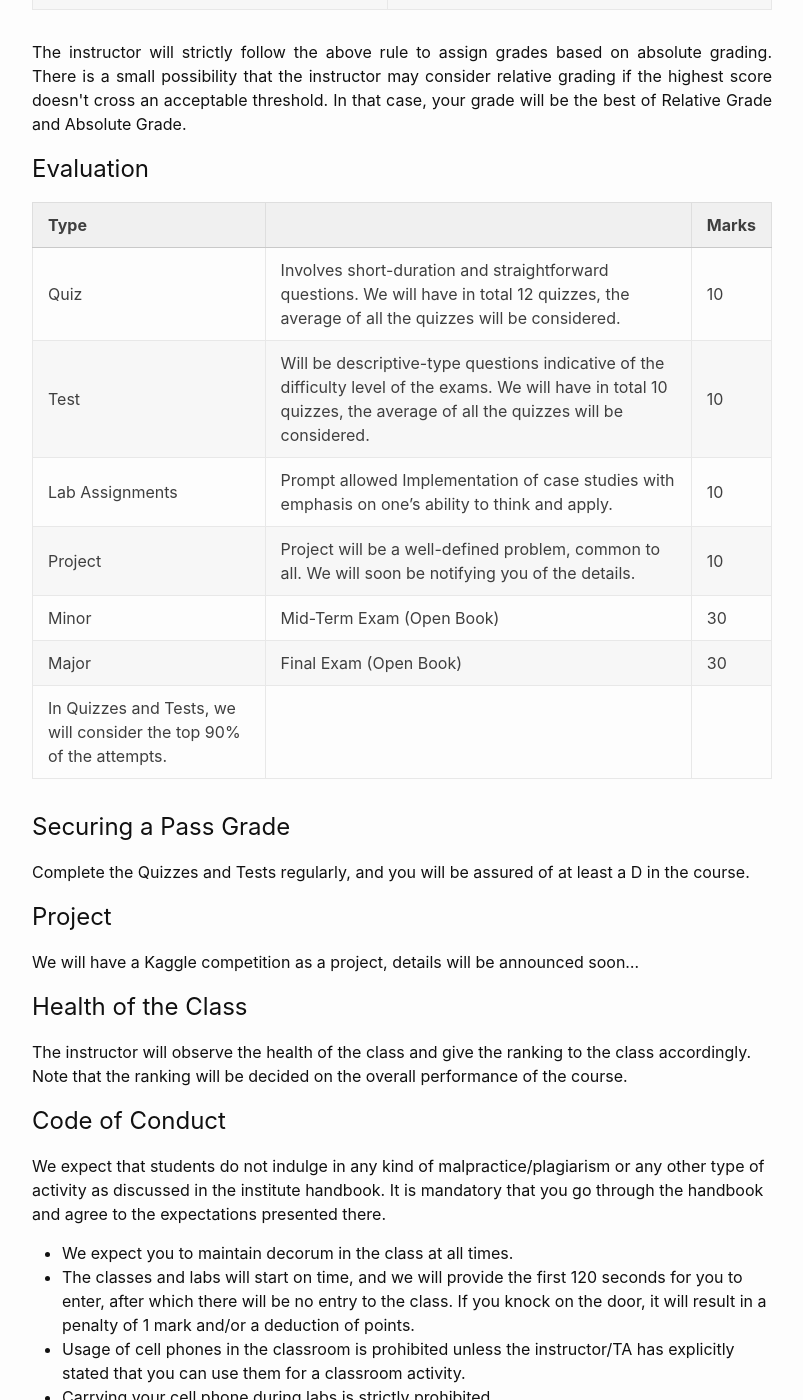
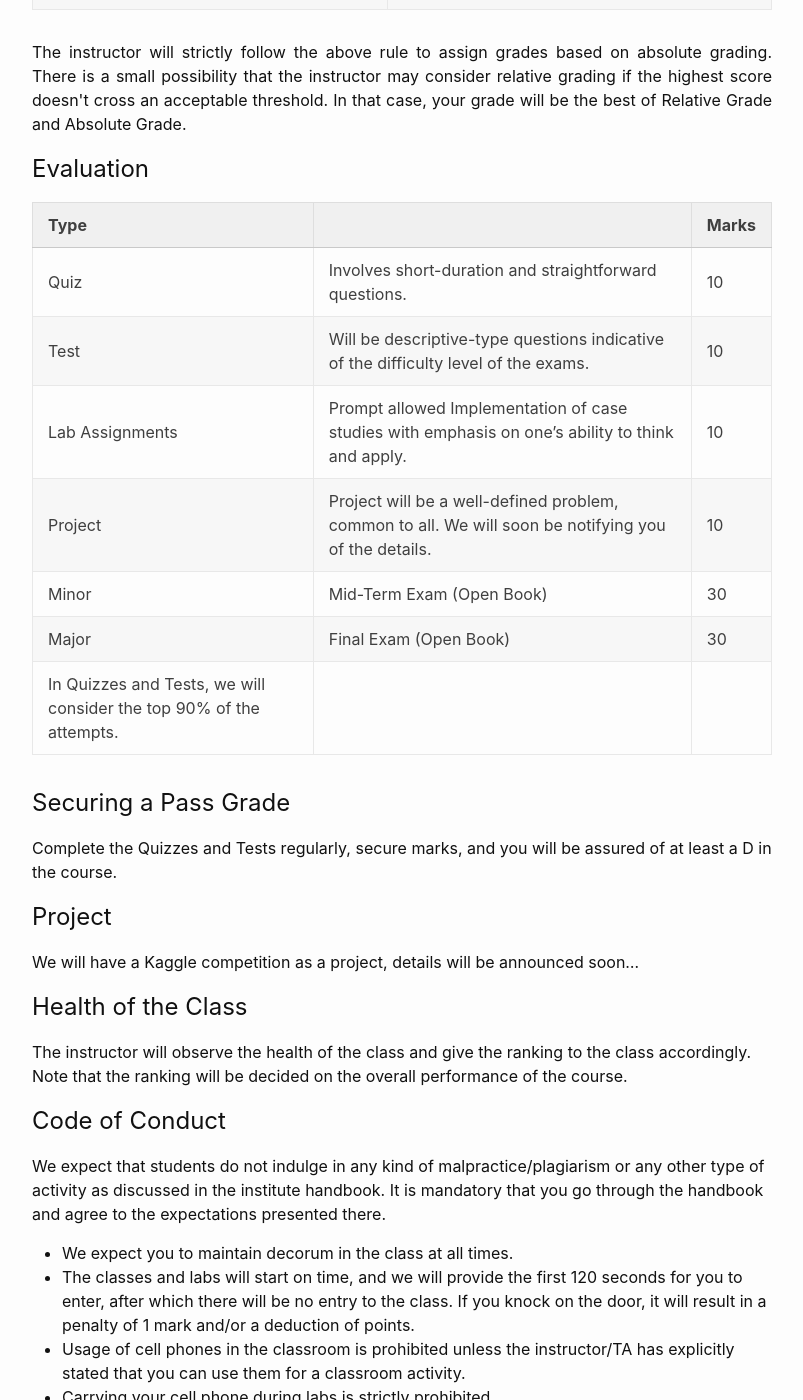
Before and after one commit to sudarshansudarshan/cs503, a Jekyll site: the page built from Handbook.md, in a window 1280 px wide and 1400 px high, scrolled down 2598 px. Shown: the whole window, without its empty margins (238-1041 px from the left). Built offline with Jekyll 4.4.1, drawn with Linux system fonts in a browser that asks for light colours.

Commit message:
Update Handbook.md

```diff
--- a/Handbook.md
+++ b/Handbook.md
@@ -93,8 +93,8 @@ The instructor will strictly follow the above rule to assign grades based on abs
 
 | Type |  |Marks|
 |--|--|--|
-|Quiz|Involves short-duration and straightforward questions. We will have in total 12 quizzes, the average of all the quizzes will be considered. |10|
-|Test|Will be descriptive-type questions indicative of the difficulty level of the exams. We will have in total 10 quizzes, the average of all the quizzes will be considered. |10|
+|Quiz|Involves short-duration and straightforward questions. |10|
+|Test|Will be descriptive-type questions indicative of the difficulty level of the exams. |10|
 |Lab Assignments|Prompt allowed Implementation of case studies with emphasis on one’s ability to think and apply.|10|
 |Project|Project will be a well-defined problem, common to all. We will soon be notifying you of the details. |10|
 |Minor| Mid-Term Exam (Open Book)|30|
@@ -104,7 +104,7 @@ The instructor will strictly follow the above rule to assign grades based on abs
 
 # Securing a Pass Grade
 
-Complete the Quizzes and Tests regularly, and you will be assured of at least a D in the course.
+Complete the Quizzes and Tests regularly, secure marks, and you will be assured of at least a D in the course.
 
 
 # Project
```
